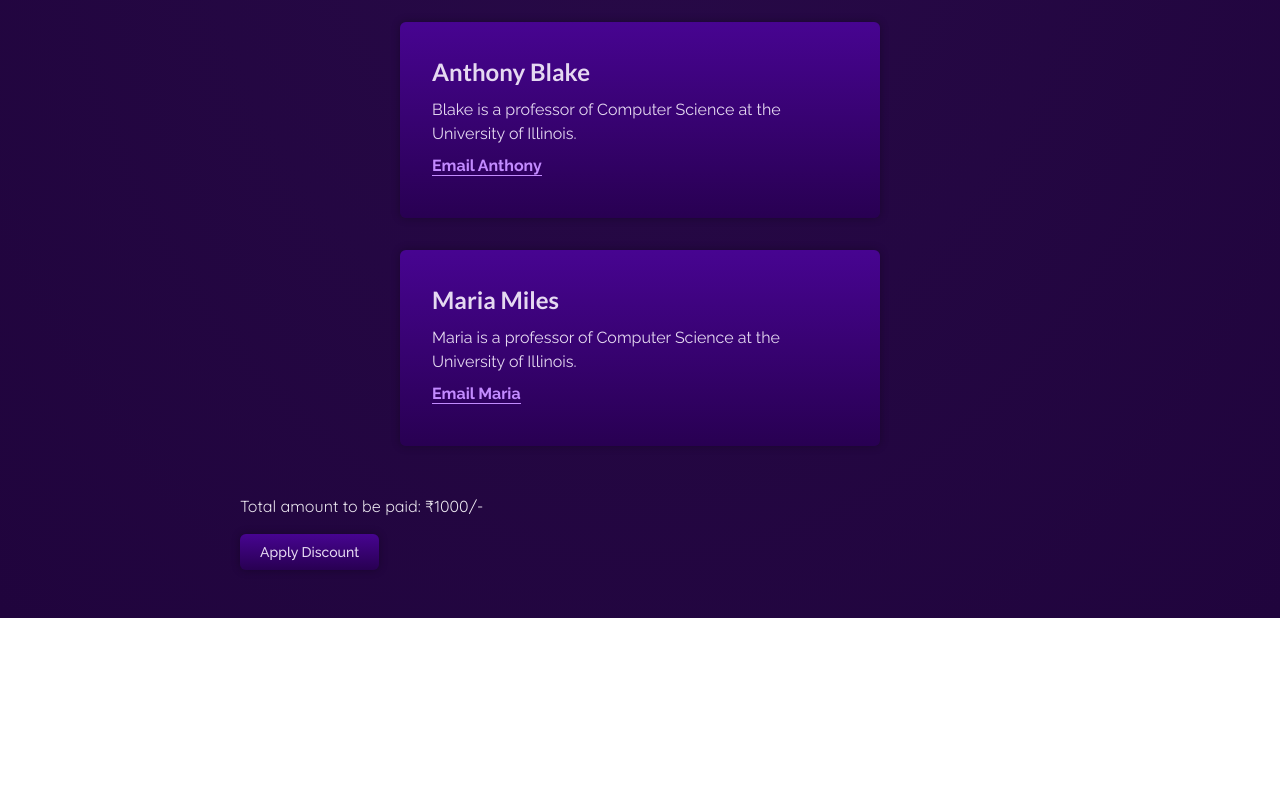
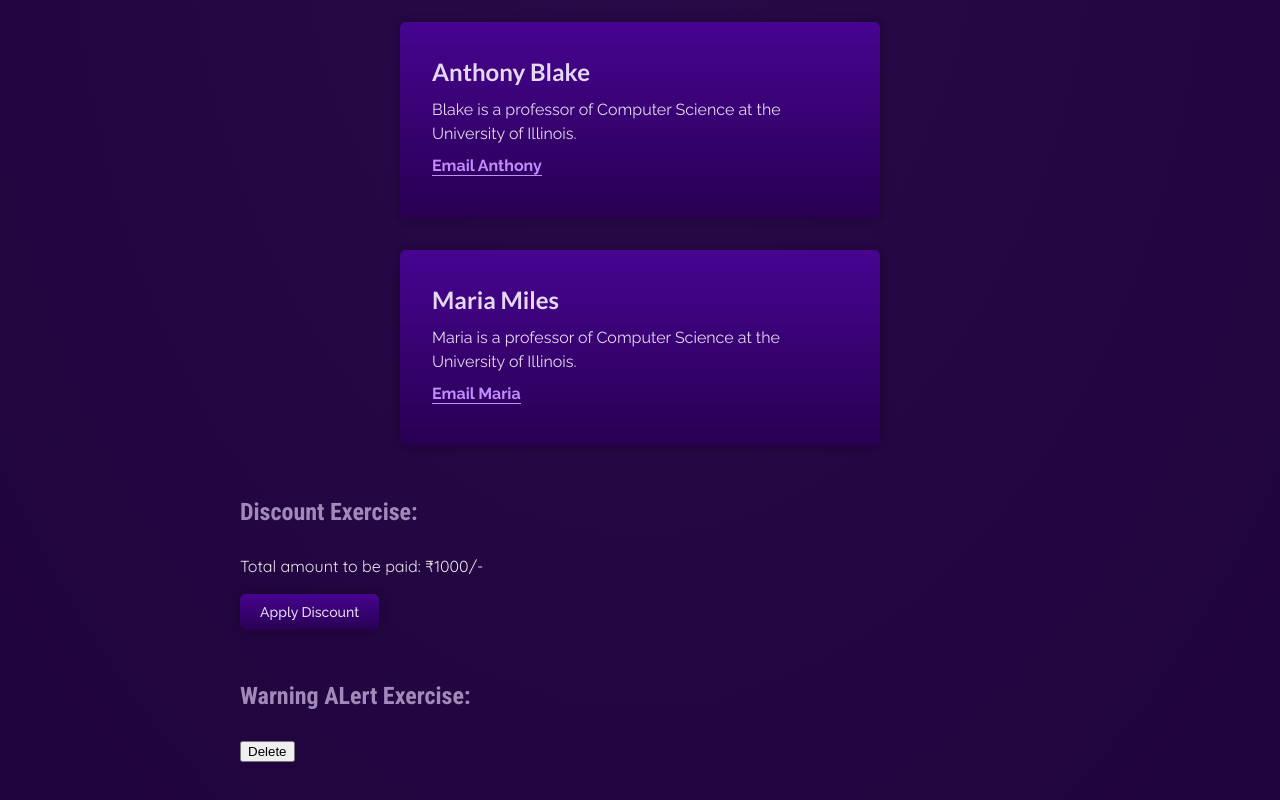
Before and after one commit to MelistonCosta/01-react-starting-project, a React (Vite) app: page / in a window 1280 px wide. Shown: the part 1082-1882 px from the top of the page. Before the commit the page ends 1700 px from the top, so only its background shows below. Built offline with nearby package versions, Linux system fonts and the light colour scheme.

Commit message:
new exercise in progress

```diff
--- a/src/App.jsx
+++ b/src/App.jsx
@@ -23,6 +23,8 @@ function App() {
         setPrice(750);
         setpriceText("after discount");
     }
+
+	const [showAlert, setShowAlert] = useState(false);
   return (
     <div>
       <Header />
@@ -87,9 +89,23 @@ function App() {
           </TestCards>
         </section>
         <section id="examples">
+          <h2>Discount Exercise:</h2>
           <div>
             <p data-testid="price">Total amount {priceText}: ₹{price}/-</p>
             <button className="button" onClick={applyDiscount}>Apply Discount</button>
+          </div>
+        </section>
+        <section id="examples">
+          <h2>Warning ALert Exercise:</h2>
+          <div>
+            {showAlert && (
+                <div data-testid="alert" id="alert">
+                  <h2>Are you sure?</h2>
+                  <p>These changes can't be reverted!</p>
+                  <button onClick={() => setShowAlert(false)}>Proceed</button>
+                </div>
+            )}
+            <button onClick={() => setShowAlert(true)}>Delete</button>
           </div>
         </section>
       </main>
```
